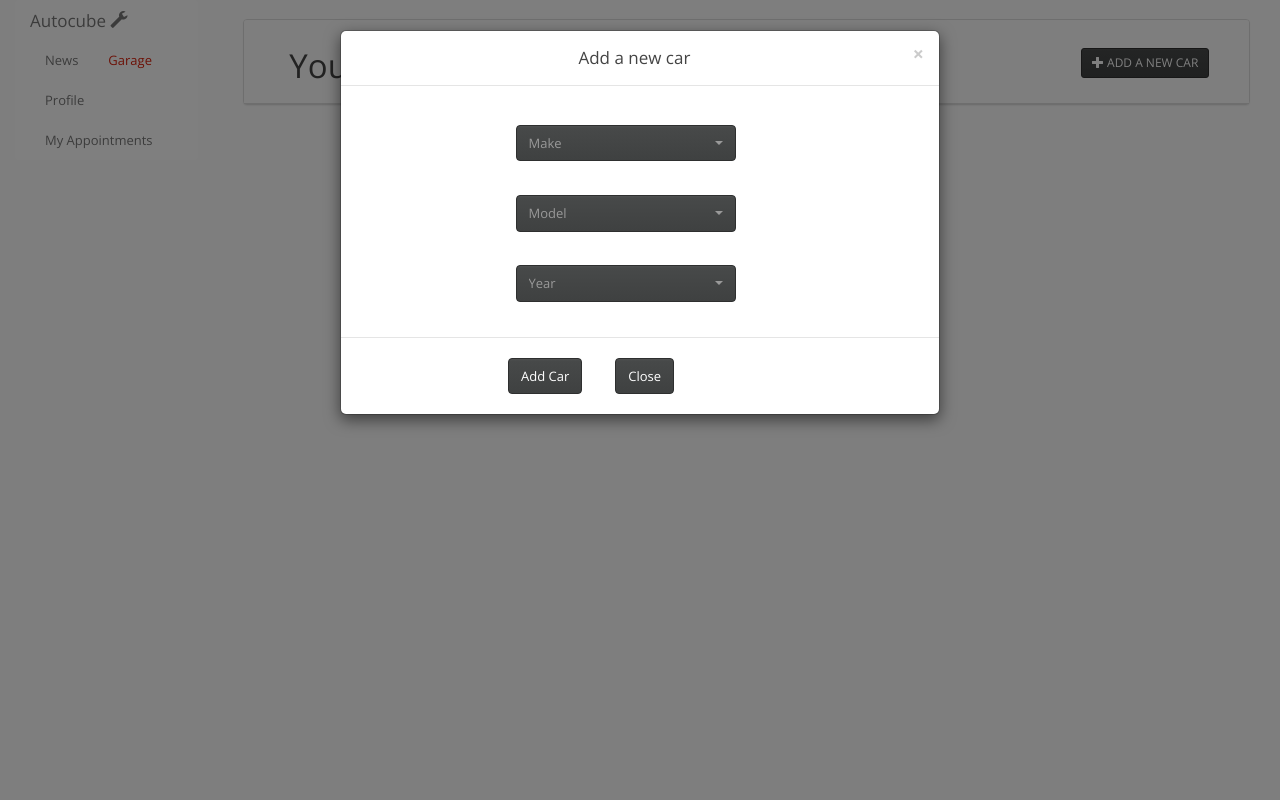
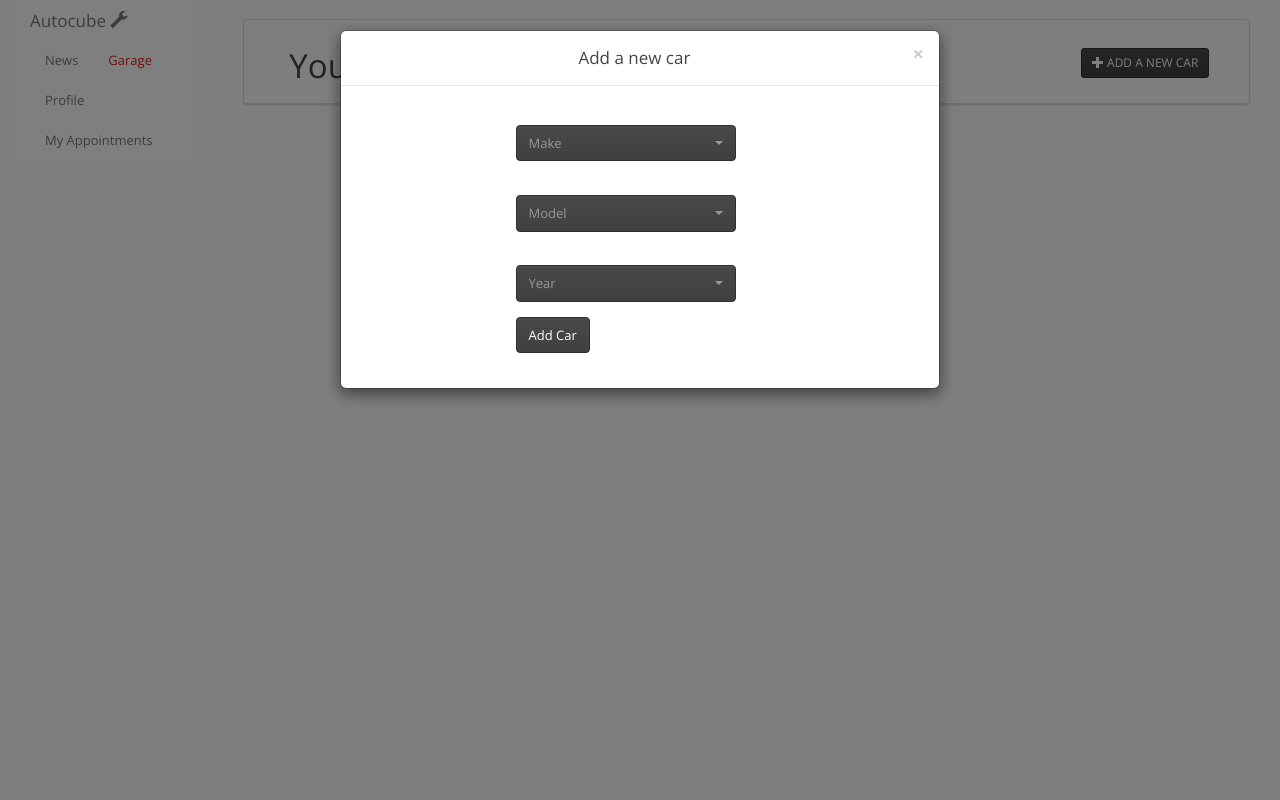
Before and after one commit to thibautx/autocube, a Flask app: page /garage/ in a window 1280 px wide, after a click on "ADD A NEW CAR"; the page is wider, and only the part inside the window is pictured. Run offline with Flask 2, Linux system fonts and the light colour scheme; the visitor is signed in with stand-in values (Sample User, id 1); data comes from the database, SQL or seed files in the repository; data that the repository does not hold is empty; parts of the project's set-up code (start-up, migrations or seed data) failed here and were passed over; some libraries are stand-ins or nearby versions.

Commit message:
update add car

```diff
--- a/app/templates/garage/garage.html
+++ b/app/templates/garage/garage.html
@@ -98,20 +98,20 @@
                 <option disabled="disabled" selected="selected">Year</option>
             </select>
         </div>
+
+        <div class="form-group">
+            <button type="submit" class="btn btn-default btn-md">Add Car</button>
+        </div>
     </form>
     </div>
     </div>
-
-    <div class="modal-footer">
-      <div class="row">
-        <div class="col-md-2 col-md-offset-3">
-            <button type="submit" class="btn btn-default btn-md">Add Car</button>
-        </div>
-        <div class="col-md-2">
-            <button type="button" class="btn btn-default btn-md" data-dismiss="modal">Close</button>
-        </div>
-        </div>
-    </div>
+{#    <div class="modal-footer">#}
+{#      <div class="row">#}
+{#        <div class="col-md-2 col-md-offset-4">#}
+{#            <button type="button" class="btn btn-default btn-md" data-dismiss="modal">Close</button>#}
+{#        </div>#}
+{#        </div>#}
+{#    </div>#}
   </div>
 </div>
 </div>
```
